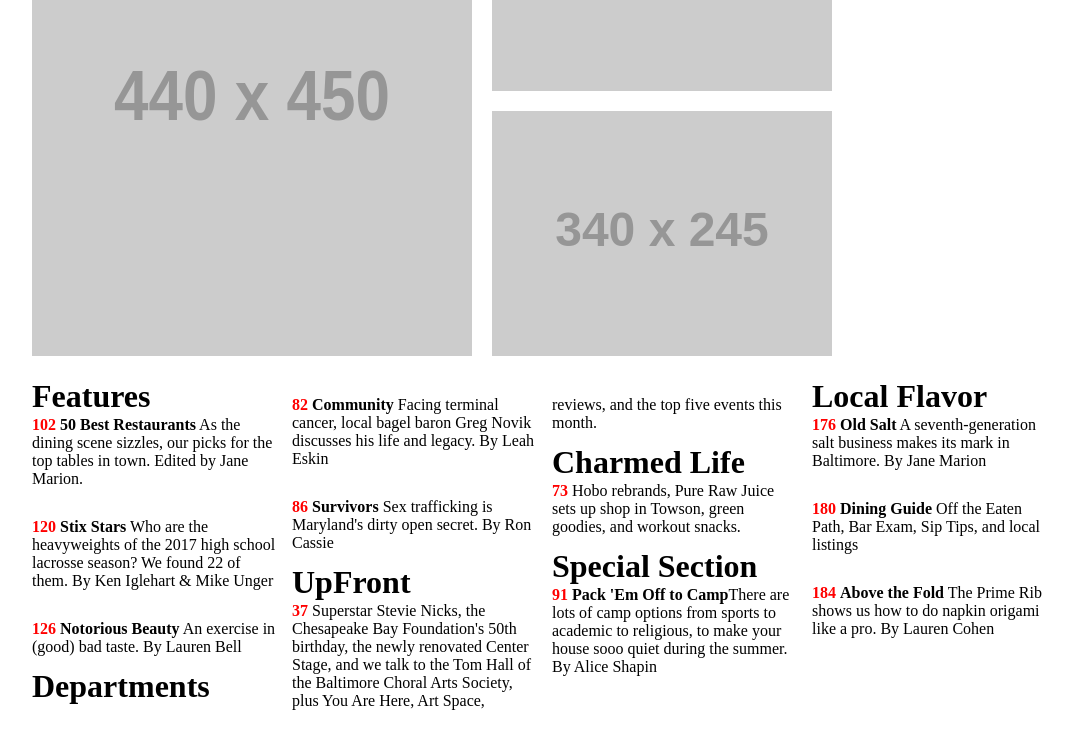
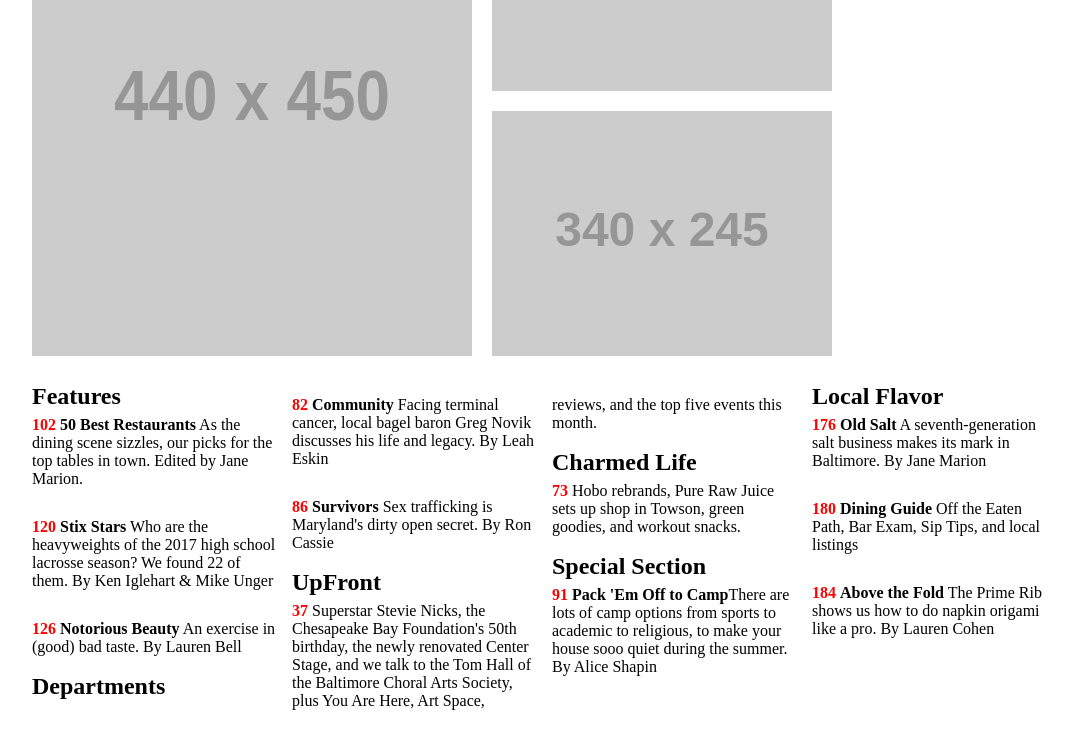
Before and after one commit to jwalten/Baltimore, a plain HTML site: page index.html in a window 1280 px wide. Shown: the part 614-1362 px from the top of the page, without its empty margins (96-1183 px from the left). Drawn offline with nearby package versions, Linux system fonts and the light colour scheme; placeholder pictures from the web are drawn by us.

```diff
--- a/css/main.css
+++ b/css/main.css
@@ -136,7 +136,7 @@ h4 {
   font-size: .9em;
 }
 /*----------bottom---------*/
-#bottom section {
+#bottom {
 -webkit-columns: 300px 4;
    -moz-columns: 300px 4;
         columns: 300px 4;
@@ -144,7 +144,7 @@ h4 {
     column-width: 10px;
 }
 #bottom section h4 {
-  font-size: 2em;
+  font-size: 1.5em;
   line-height: 0;
   padding-bottom: 20px;
   margin-left: 0;
```
